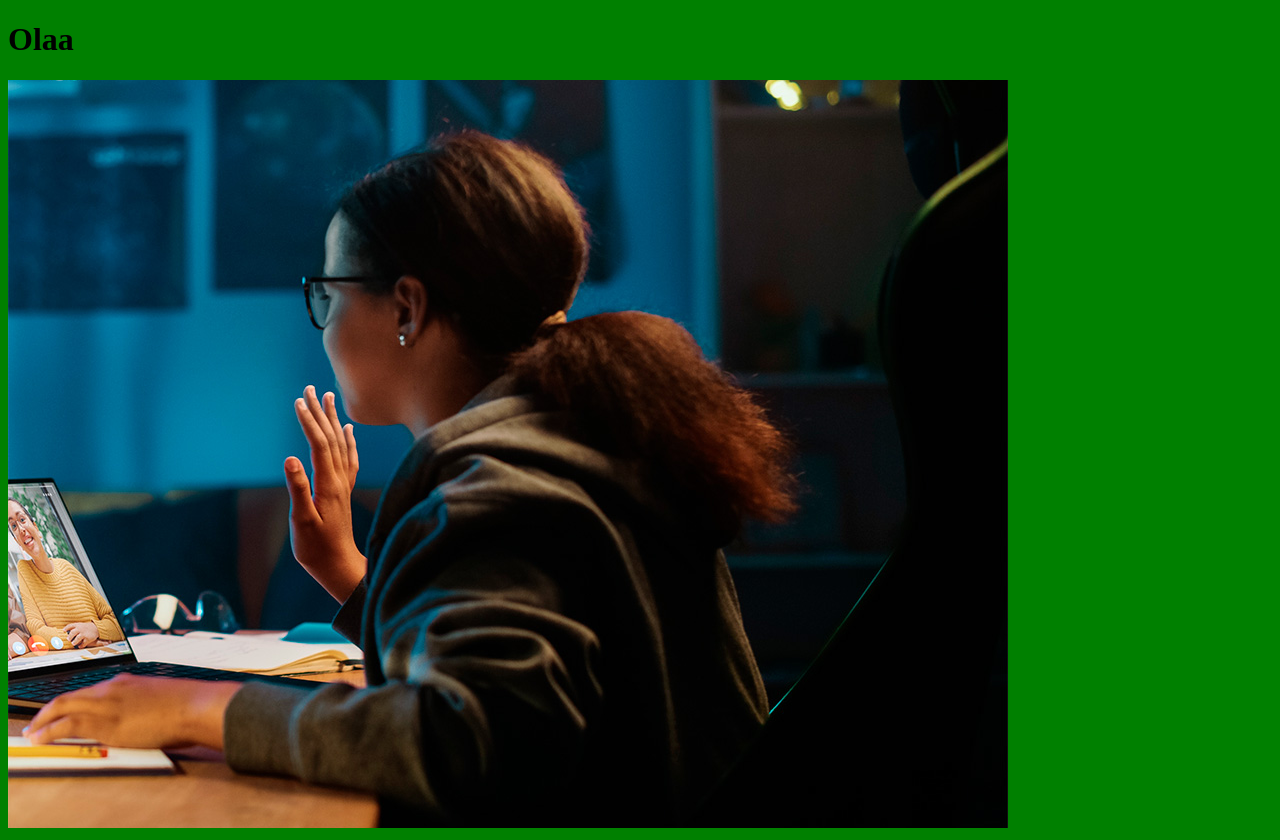
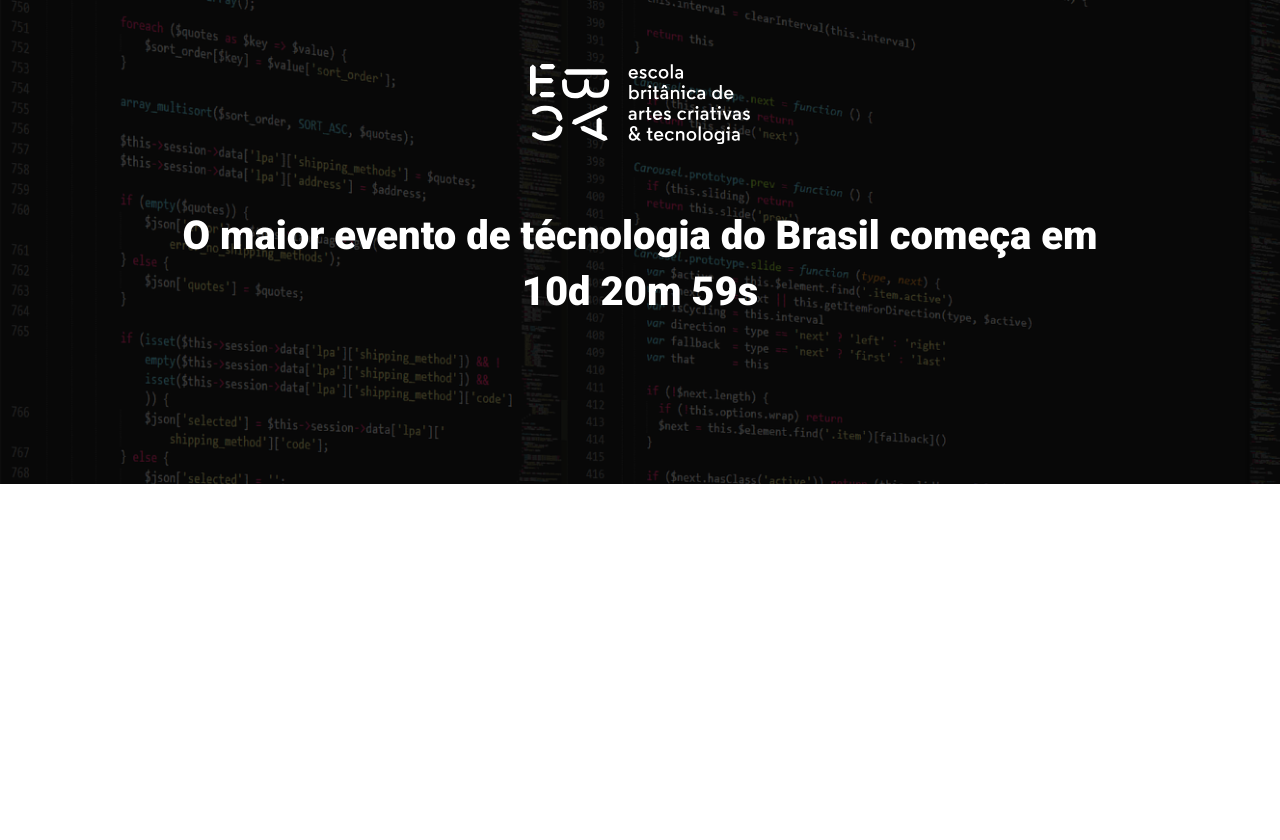
Before and after one commit to Jean-Carllo-Roseti/parercelAula, a website built with Parcel: page src/index.html in a window 1280 px wide. After the commit the page ends 800 px from the top, so only its background shows below. Built offline with nearby package versions, Linux system fonts and the light colour scheme.

Commit message:
criando hero.

```diff
--- a/src/index.html
+++ b/src/index.html
@@ -5,18 +5,22 @@
     <meta name="viewport" content="width=device-width, initial-scale=1.0">
     <title>Evento Parcel</title>
     <link rel="stylesheet" href="./styles/main.scss">
+    <link rel="preconnect" href="https://fonts.googleapis.com">
+    <link rel="preconnect" href="https://fonts.gstatic.com" crossorigin>
+    <link href="https://fonts.googleapis.com/css2?family=Roboto:wght@400;700&display=swap" rel="stylesheet">
+    <link href="https://fonts.googleapis.com/css2?family=Roboto:wght@700;900&display=swap" rel="stylesheet">
 </head>
 <body>
-    <header>
-        <div>
-            <h1>
-                Olaa
-            </h1>
-            <div class="foto">
-                <img src="./images/backend.png" alt="">
-            </div>
+    <header class="hero">
+        <div class="container">
+            <img  class="hero__logo" src="../src/images/ebac_logo.svg" alt="Logo marcar EBAC">
+            <p class="hero__text">
+                O maior evento de técnologia do Brasil começa em 10d 20m 59s
+            </p>
         </div>
     </header>
+
+
     <script src="./scripts/main.js"></script>
 </body>
 </html>
--- /dev/null
+++ b/src/styles/_hero.scss
@@ -0,0 +1,53 @@
+@use 'variaveis';
+
+.hero {
+    padding: 64px 0 100px 0;
+    background-image: url(../images/fundo.png);
+    background-repeat: no-repeat;
+    background-size: cover;
+    position: relative;
+
+    .container {
+        position: relative;
+    }
+
+    &::before {
+        position: absolute;
+        top: 0;
+        left: 0;
+        width: 100%;
+        height: 100%;
+        background-color: #000;
+        content: '';
+        opacity: .7;
+    }
+
+    &__text {
+        text-align: center;
+        margin-top:64px;
+        margin-bottom:64px;
+        font-size: 40px;
+        line-height: 56px;
+        font-weight: 800;
+
+    }
+
+    &__logo {
+        margin: 0 auto;
+        height: 80px;
+        display: block;
+    }
+
+
+    @media (max-width: 640px) {
+        &__logo {
+            height: 40px;
+        }
+
+        &__text {
+            font-size: 22px;
+            line-height: 24px;
+            margin: 24px 0;
+        }
+    }
+}
--- a/src/styles/main.scss
+++ b/src/styles/main.scss
@@ -1,4 +1,17 @@
+@use 'reset';
+@use 'variaveis';
+@use 'hero';
 
-body {
-    background-color: green;
+.container {
+    width: 960px;
+    max-width: 100%;
+    margin: 0 auto;
+
+    @media (max-width: 640px){
+        max-width: 80%;
+    }
+
+    @media (max-width: 1024px ) {
+        max-width: 90%;
+    }
 }
--- /dev/null
+++ b/src/styles/reset.scss
@@ -0,0 +1,9 @@
+@use 'variaveis';
+
+* {
+    box-sizing: border-box;
+    margin: 0;
+    padding: 0;
+    font-family: variaveis.$titulos;
+    color: #fff;
+}
--- /dev/null
+++ b/src/styles/variaveis.scss
@@ -0,0 +1,2 @@
+
+$titulos: 'Roboto', sans-serif;
```
